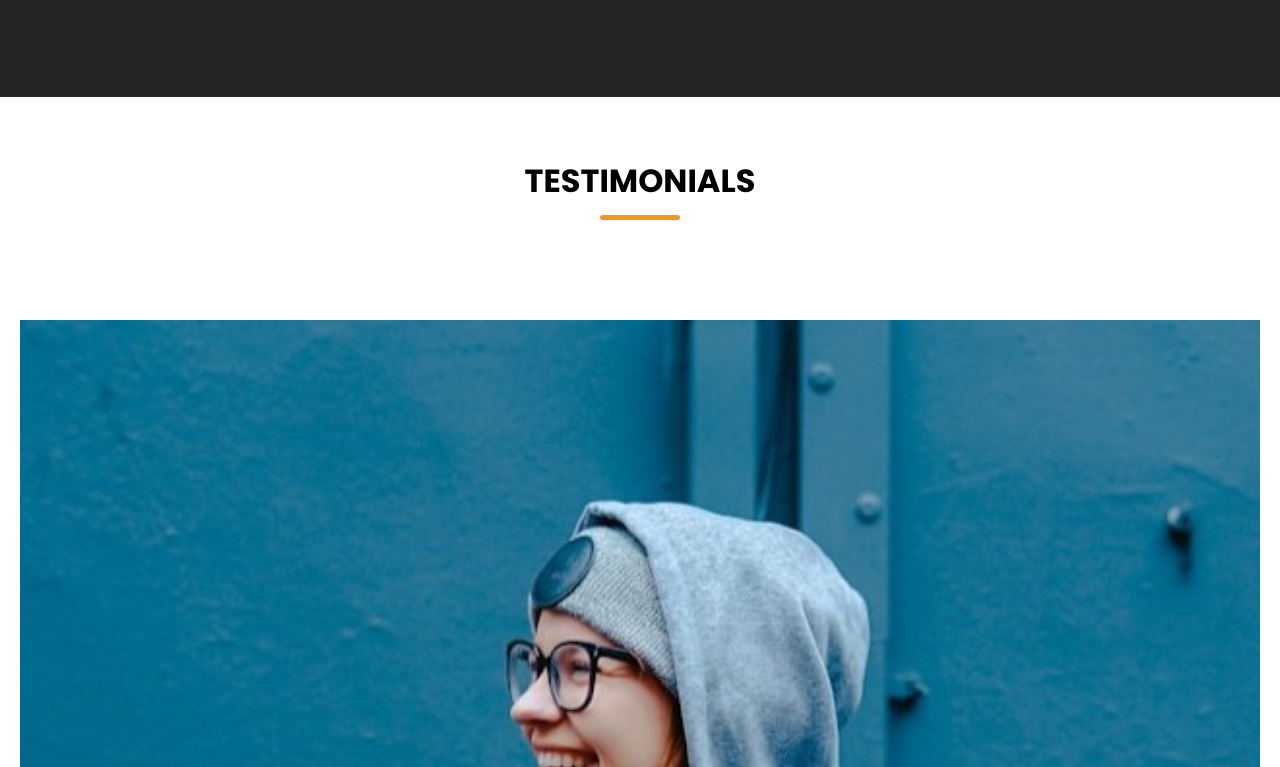
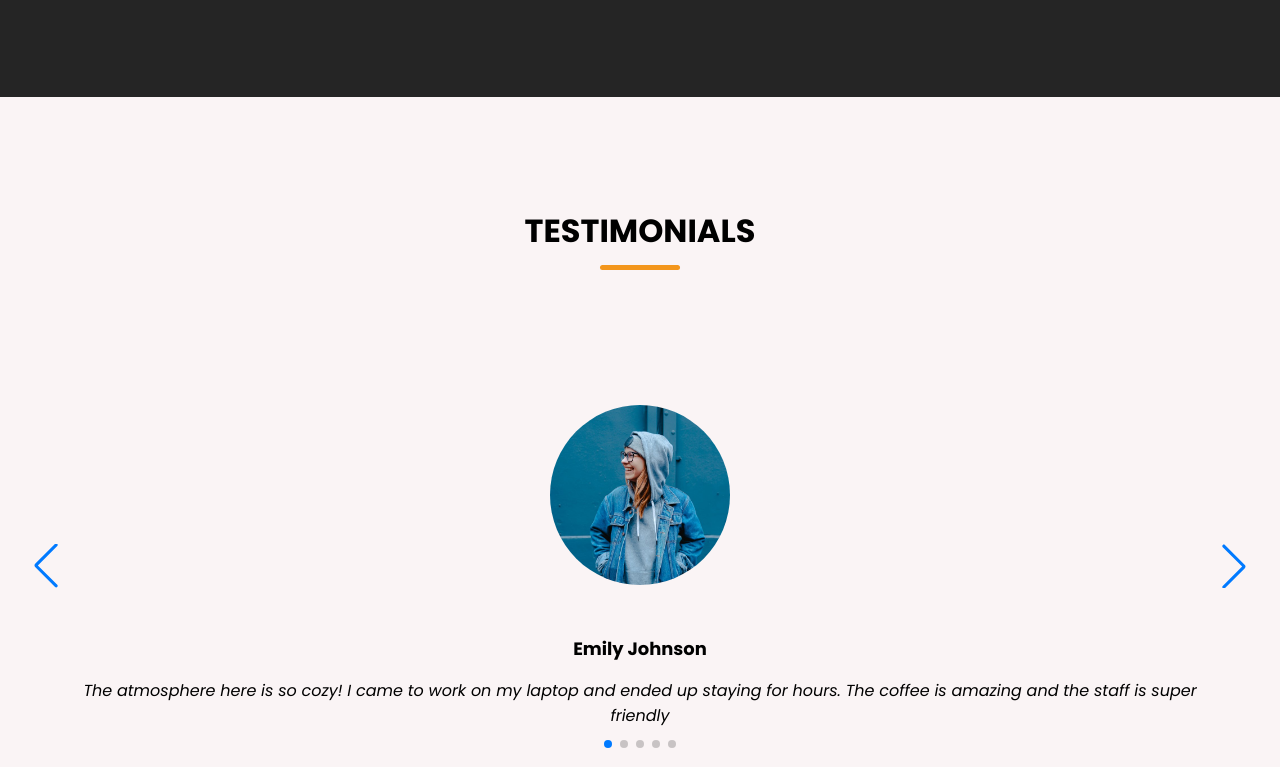
Before and after one commit to ferssae/my-site-coffee, a plain HTML site: page index.html in a window 1280 px wide. Shown: the part 2693-3460 px from the top of the page. Drawn offline with nearby package versions, Linux system fonts and the light colour scheme; a web font is replaced by a local one.

Commit message:
Update style.css

```diff
--- a/style.css
+++ b/style.css
@@ -297,6 +297,37 @@ header .navbar {
 .menu-section .menu-list .menu-item .text {
     font-size: var(--font-size-m);
 }
+
+/*Testimonial*/
+.testimonials-section {
+    padding:50px 0 100px;
+    background: var(--light-pink-color);
+}
+
+.testimonials-section .testimonial {
+    display:flex;
+    padding: 35px;
+    text-align: center;
+    flex-direction: column;
+    align-items: center;
+}
+.testimonials-section .testimonial .user-image {
+    width: 180px;
+    height:180px;
+    object-fit: cover;
+    margin-bottom: 50px;
+    border-radius: var(--border-radius-circle);
+}
+
+.testimonials-section .testimonial .name {
+    margin-bottom: 16px;
+    font-size:var(--font-size-m);
+}
+
+.testimonials-section .testimonial .feedback {
+    line-height:25px;
+}
+
 @media screen and (max-width:1024px) {
     .manu-section .menu-list {
         gap:60px;
@@ -413,3 +444,12 @@ header .navbar {
 
 }
 }
+
+@media screen and (max-width: 640px) {
+    .menu-section .menu-list {
+        gap:60px;
+    }
+    .menu-section .menu-list .menu-item .menu-image {
+    width: 100%;
+}
+}
```
